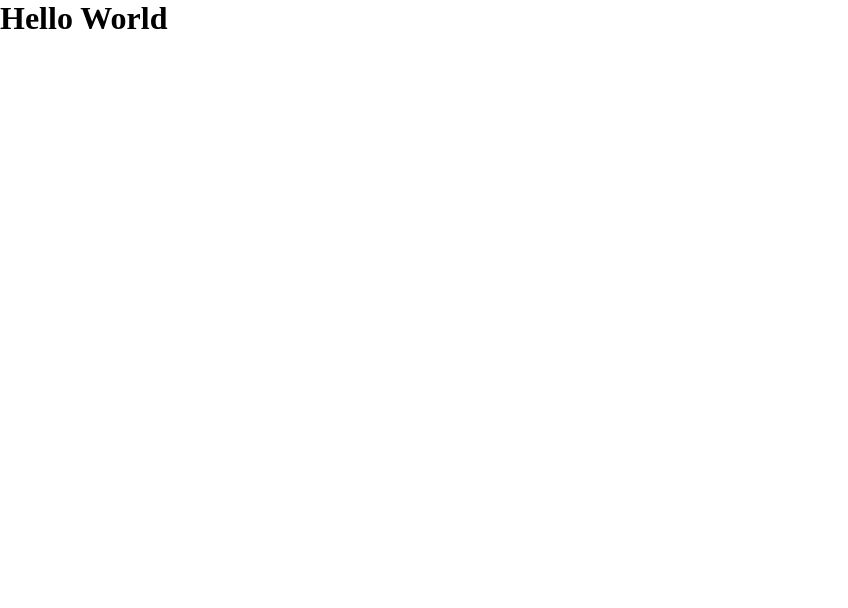
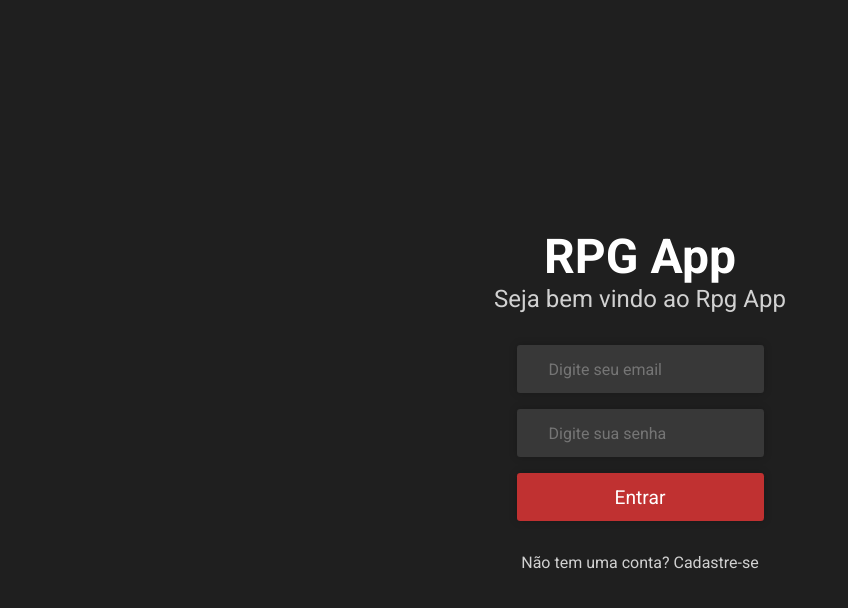
Before and after one commit to justAlves/rpg-web, a React (Vite) app: page / in a window 1280 px wide. Shown: the top 608 px of the page, without its empty margins (0-848 px from the left). Built offline with nearby package versions, Linux system fonts and the light colour scheme.

Commit message:
feat: :sparkles: Login page added

```diff
--- a/src/App.tsx
+++ b/src/App.tsx
@@ -1,8 +1,11 @@
 import React from 'react';
+import Login from './pages/Login';
 
 function App() {
   return (
-    <h1>Hello World</h1>
+    <>
+      <Login />
+    </>
   );
 }
 
--- /dev/null
+++ b/src/components/Button/index.tsx
@@ -0,0 +1,14 @@
+import { FormButton } from './styles';
+
+type ButtonProps = {
+  children: React.ReactNode;
+  type: 'button' | 'submit' | 'reset' | undefined;
+}
+
+function Button({children, type}: ButtonProps) {
+  return (
+    <FormButton type={type}>{children}</FormButton>
+  );
+}
+
+export default Button;
--- /dev/null
+++ b/src/components/Button/styles.tsx
@@ -0,0 +1,18 @@
+import { styled } from 'styled-components';
+
+export const FormButton = styled.button`
+  width: 100%;
+  height: 3rem;
+  border-radius: 0.2rem;
+  border: none;
+  outline: none;
+  padding: 0 1rem;
+  margin-bottom: 1rem;
+  font-size: 1.2rem;
+  font-weight: 400;
+  color: #FFF;
+  background-color: #c03131;
+  box-shadow: 0 0 0.5rem rgba(0, 0, 0, 0.2);
+  transition: all 0.2s ease-in-out;
+  cursor: pointer;
+  `;
--- /dev/null
+++ b/src/components/Input/index.tsx
@@ -0,0 +1,14 @@
+import { FormInput } from './styles';
+
+type InputProps = {
+  type: 'text' | 'password' | 'email' | 'number' | 'search' | 'tel' | 'url' | 'date' | 'time' | 'datetime-local' | 'month' | 'week' | undefined;
+  placeholder: string;
+}
+
+function Input({type, placeholder}: InputProps) {
+  return (
+    <FormInput type={type} placeholder={placeholder}/>
+  );
+}
+
+export default Input;
--- /dev/null
+++ b/src/components/Input/styles.tsx
@@ -0,0 +1,17 @@
+import { styled } from 'styled-components';
+
+export const FormInput = styled.input`
+  width: 100%;
+  height: 3rem;
+  border-radius: 0.2rem;
+  border: none;
+  outline: none;
+  padding: 1rem 2rem;
+  margin-bottom: 1rem;
+  font-size: 1rem;
+  font-weight: 400;
+  color: #FFF;
+  background-color: #383838;
+  box-shadow: 0 0 0.5rem rgba(0, 0, 0, 0.2);
+  transition: all 0.2s ease-in-out;
+  `;
--- a/src/index.css
+++ b/src/index.css
@@ -1,5 +1,8 @@
+@import url('https://fonts.googleapis.com/css2?family=Roboto:ital,wght@0,100;0,300;0,400;0,500;0,700;0,900;1,100;1,300;1,400;1,500;1,700;1,900&display=swap');
+
 *{
   margin: 0;
   padding: 0;
   box-sizing: border-box;
+  font-family: 'Roboto', sans-serif;
 }
--- /dev/null
+++ b/src/pages/Login/index.tsx
@@ -0,0 +1,22 @@
+import { Container, Title, Subtitle, LoginContainer, Form, RegisterLink } from './styles';
+import Input from '../../components/Input';
+import Button from '../../components/Button';
+
+function Login() {
+  return (
+    <Container>
+      <Title>RPG App</Title>
+      <Subtitle>Seja bem vindo ao Rpg App</Subtitle>
+      <LoginContainer>
+        <Form>
+          <Input type="email" placeholder="Digite seu email" />
+          <Input type="password" placeholder="Digite sua senha" />
+          <Button type="submit">Entrar</Button>
+        </Form>
+        <RegisterLink href="/register">Não tem uma conta? Cadastre-se</RegisterLink>
+      </LoginContainer>
+    </Container>
+  );
+}
+
+export default Login;
--- /dev/null
+++ b/src/pages/Login/styles.tsx
@@ -0,0 +1,47 @@
+import { styled } from 'styled-components';
+
+export const Container = styled.div`
+  height: 100vh;
+  display: flex;
+  justify-content: center;
+  align-items: center;
+  background-color: #1f1f1f;
+  flex-direction: column;
+`;
+
+export const Title = styled.h1`
+  color: #fff;
+  font-size: 3rem;
+  font-weight: 700;
+`;
+
+export const Subtitle = styled.h2`
+  color: #d1d1d1;
+  font-size: 1.5rem;
+  font-weight: 400;
+`;
+
+export const LoginContainer = styled.div`
+  margin-top: 2rem;
+  display: flex;
+  justify-content: center;
+  align-items: center;
+  flex-direction: column;
+`;
+
+export const Form = styled.form`
+  display: flex;
+  justify-content: center;
+  align-items: center;
+  flex-direction: column;
+`;
+
+export const RegisterLink = styled.a`
+  color: #d1d1d1;
+  font-size: 1rem;
+  font-weight: 400;
+  margin-top: 1rem;
+  text-decoration: none;
+  transition: all 0.2s ease-in-out;
+  cursor: pointer;
+  `;
```
Also changed, not shown: .eslintrc.cjs.
